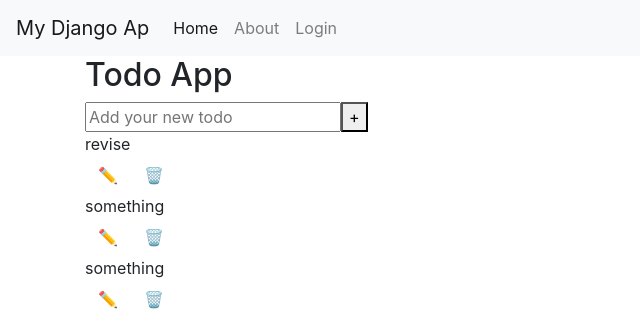
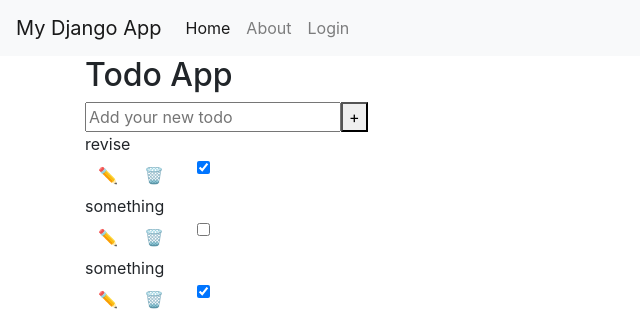
Before and after one commit to AnujB12345/Productivity-Website-by-Anuj-and-Shameer, a Django app: template apps/backend/templates/list.html in a window 1280 px wide. Shown: the top 320 px of the page, without its empty margins (0-640 px from the left). Run offline with Django 5.2, Linux system fonts and the light colour scheme; the template is opened without the code that fills it: values that come from a table or form of the project are taken from there, others are empty; data comes from the database, SQL or seed files in the repository; both versions use the stored data as it was after the commit; some libraries are stand-ins or nearby versions.

Commit message:
Checkboxes have been added to the to do list, another minor bug has been fixed

```diff
--- a/apps/backend/templates/base.html
+++ b/apps/backend/templates/base.html
@@ -12,7 +12,7 @@
   </head>
   <body>
     <nav class="navbar navbar-expand-lg navbar-light bg-light">
-      <a class="navbar-brand" href="{% url 'home' %}">My Django Ap</a>
+      <a class="navbar-brand" href="{% url 'home' %}">My Django App</a>
       <button class="navbar-toggler" type="button" data-toggle="collapse" data-target="#navbarNav" aria-controls="navbarNav" aria-expanded="false" aria-label="Toggle navigation"><span class="navbar-toggler-icon"></span></button>
       <div class="collapse navbar-collapse" id="navbarNav">
         <ul class="navbar-nav">
--- a/apps/backend/templates/list.html
+++ b/apps/backend/templates/list.html
@@ -69,6 +69,16 @@
                     🗑
                 </button>
             </form>
+            <div style="width: 20px;"></div>
+            <form method="POST" style="margin: 0;">
+                {% csrf_token %}
+                <input type="hidden" name="task_id" value="{{ todo.id }}">
+                <input type="hidden" name="check_task" value="off">
+                <input type="checkbox" name="check_task" value="on"
+                    onchange="this.form.submit()"
+                    {% if todo.checkbox %} checked {% endif %}>
+            </form>
+
         </div>
 
     </div>
--- a/apps/backend/todo/models.py
+++ b/apps/backend/todo/models.py
@@ -3,6 +3,7 @@ from django.db import models
 class Todo(models.Model):
     title = models.CharField(max_length=200)
     username = models.CharField(max_length=100)
+    checkbox = models.BooleanField(default=False)
 
     def __str__(self):
         return self.title
--- a/apps/backend/todo/views.py
+++ b/apps/backend/todo/views.py
@@ -20,6 +20,12 @@ def todo_list(request):
             todo.save()
             return redirect("todo:todo_list")
 
+        if "check_task" in request.POST:
+            task_id = request.POST.get("task_id")
+            todo = get_object_or_404(Todo, id=task_id)
+            todo.checkbox = not todo.checkbox
+            todo.save()
+            return redirect("todo:todo_list")
         if "delete_task" in request.POST:
             task_id = request.POST.get("task_id")
             todo = get_object_or_404(Todo, id=task_id)
```
Also changed, not shown: apps/backend/db.sqlite3, apps/backend/todo/migrations/0003_todo_checkbox.py (added).
